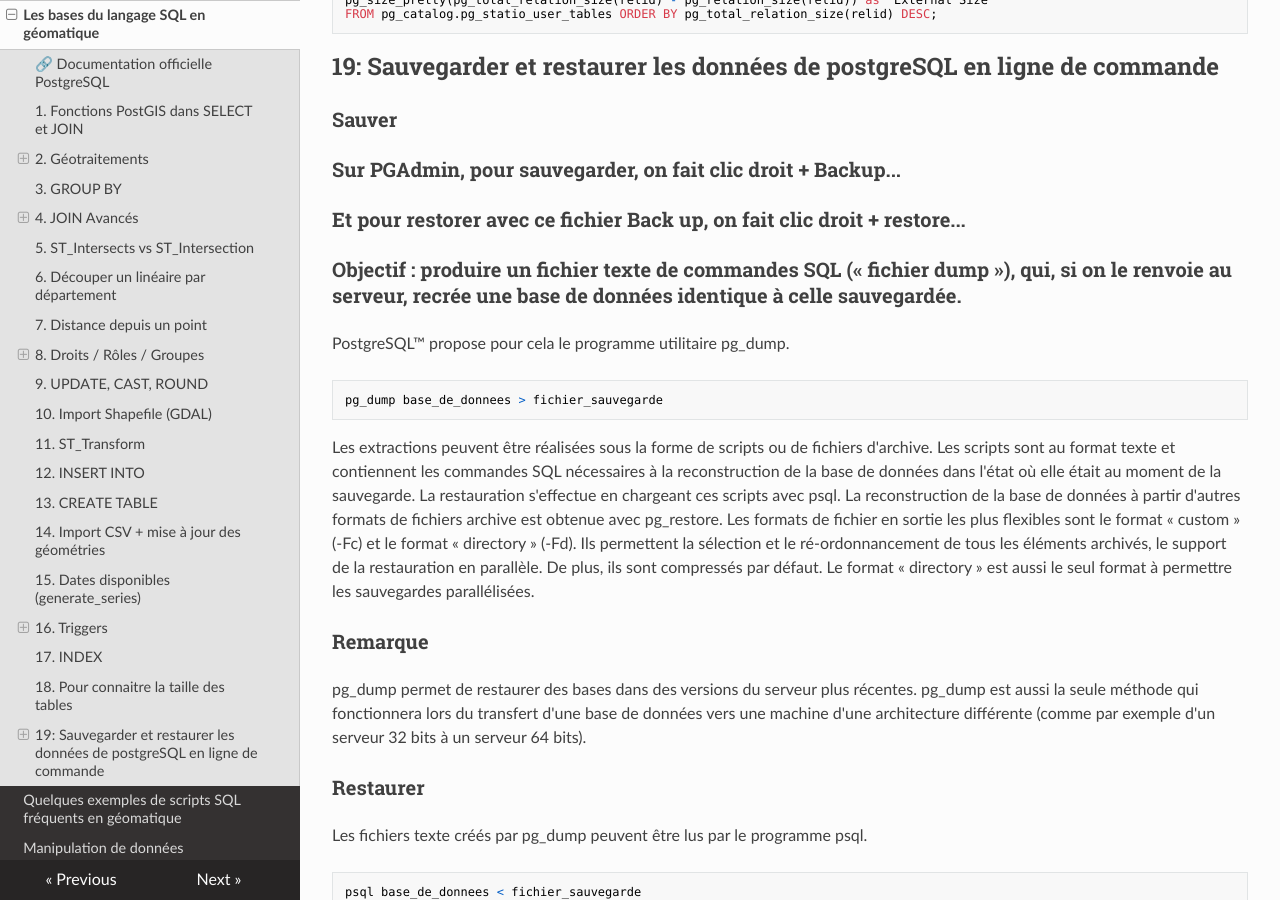
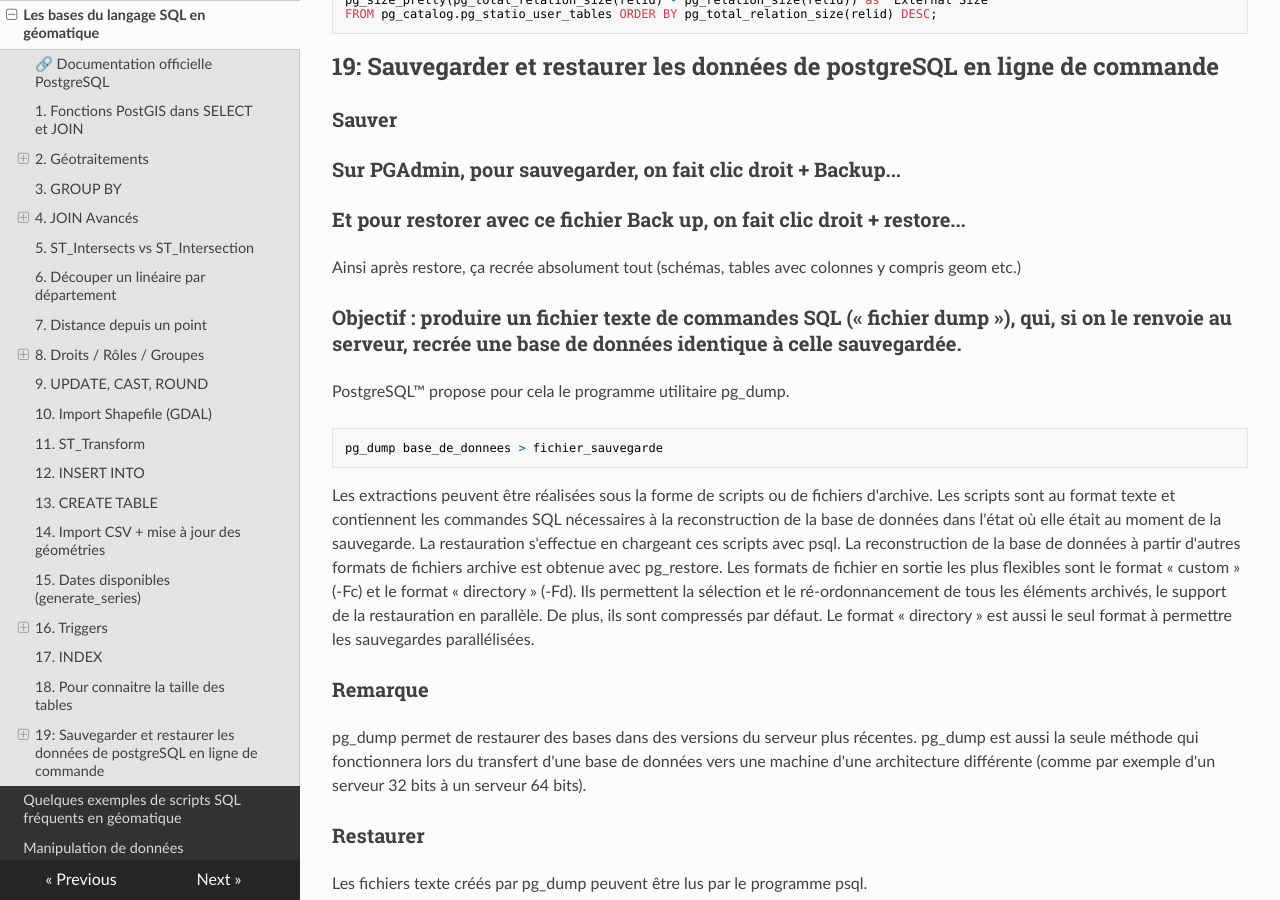
Before and after one commit to abdou123-guene/Site_de_documentation_geomatique, an MkDocs documentation site: the page built from docs/aide_sql.md, in a window 1280 px wide and 900 px high, scrolled down 5966 px. Built offline with MkDocs 1.6.1, drawn with Linux system fonts in a browser that asks for light colours; nearby versions of some CDN libraries.

Commit message:
Update aide_sql.md

````diff
--- a/docs/aide_sql.md
+++ b/docs/aide_sql.md
@@ -359,6 +359,7 @@ FROM pg_catalog.pg_statio_user_tables ORDER BY pg_total_relation_size(relid) DES
 ### Sauver
 ### Sur PGAdmin, pour sauvegarder, on fait clic droit + Backup...
 ### Et pour restorer avec ce fichier Back up, on fait clic droit + restore...
+Ainsi après restore, ça recrée absolument tout (schémas, tables avec colonnes y compris geom etc.)
 ### Objectif : produire un fichier texte de commandes SQL (« fichier dump »), qui, si on le renvoie au serveur, recrée une base de données identique à celle sauvegardée.
 PostgreSQL™ propose pour cela le programme utilitaire pg_dump.
 ```sql
````
